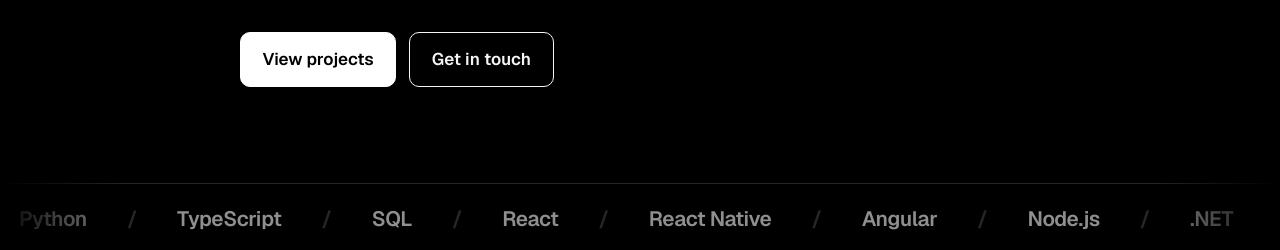
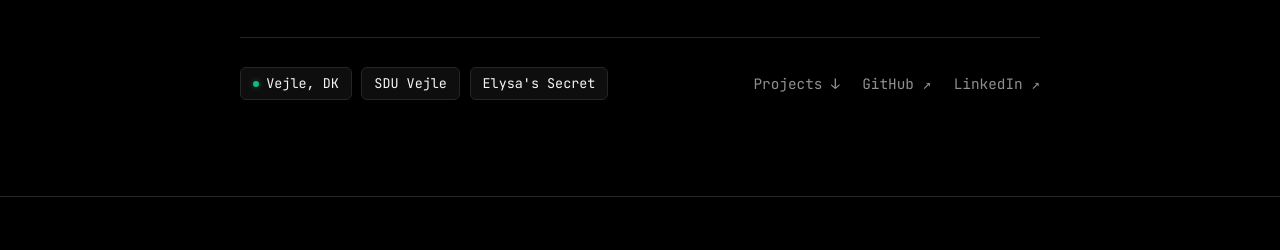
Before and after one commit to SimeDev42/simeone.cc, a plain HTML site: page index.html in a window 1280 px wide. Shown: the part 550-800 px from the top of the page. Drawn offline with nearby package versions, Linux system fonts and the light colour scheme.

Commit message:
Refactor hero section with new layout and links

```diff
--- a/index.html
+++ b/index.html
@@ -40,14 +40,20 @@
     <div>
       <h1>Learning software engineering by building real software.</h1>
       <p class="lead">I'm <strong>Simeone</strong>, an Italian software engineering student based in Vejle, Denmark, studying at SDU and building with <a href="https://elysasecret.com/" target="_blank" rel="noopener noreferrer">Elysa's Secret</a>.</p>
-      <div class="btns">
-        <a class="btn primary" href="#projects">View projects</a>
-        <a class="btn" href="#contact">Get in touch</a>
+      <div class="hero-footer">
+        <div class="hero-meta mono">
+          <span class="meta-tag"><span class="dot" aria-hidden="true"></span> Vejle, DK</span>
+          <span class="meta-tag">SDU Vejle</span>
+          <span class="meta-tag">Elysa's Secret</span>
+        </div>
+        <div class="hero-links mono">
+          <a href="#projects" class="hero-link">Projects ↓</a>
+          <a href="https://github.com/SimeDev42" target="_blank" rel="noopener noreferrer" class="hero-link">GitHub ↗</a>
+          <a href="https://www.linkedin.com/in/simeone-gentile/" target="_blank" rel="noopener noreferrer" class="hero-link">LinkedIn ↗</a>
+        </div>
       </div>
     </div>
   </section>
-
-  <div class="marq" aria-hidden="true"><div class="track"><ul><li>C</li><li>C++</li><li>C#</li><li>Java</li><li>Python</li><li>TypeScript</li><li>SQL</li><li>React</li><li>React Native</li><li>Angular</li><li>Node.js</li><li>.NET</li><li>PostgreSQL</li><li>MySQL</li><li>SQL Server</li><li>Docker</li><li>Proxmox</li><li>Git</li><li>Linux</li></ul></div></div>
 
   <section class="sec" id="about">
     <div class="wrap about">
--- a/script.js
+++ b/script.js
@@ -68,8 +68,6 @@ document.documentElement.classList.add("js");
   if(!rm){h.setAttribute("aria-label",h.textContent);h.innerHTML=h.textContent.split(" ").map(function(w,i){return '<span class="w" aria-hidden="true"><span style="--i:'+i+'">'+w+'</span></span>';}).join(" ");}
   var gr=document.querySelector(".grid");
   if(!rm){addEventListener("pointermove",function(e){var b=gr.getBoundingClientRect();gr.style.setProperty("--mx",(e.clientX-b.left)+"px");gr.style.setProperty("--my",(e.clientY-b.top)+"px");},{passive:true});}
-  var tr=document.querySelector(".track");
-  if(tr){tr.appendChild(tr.firstElementChild.cloneNode(true));}
   if(!rm&&"IntersectionObserver" in window){
     var io=new IntersectionObserver(function(es){es.forEach(function(e){if(e.isIntersecting){e.target.classList.add("on");io.unobserve(e.target);}});},{threshold:.15});
     document.querySelectorAll(".sec h2,.about p,.sub-title,.path li,.comp-card,.skills>div,.filters,.row,.mail,.social").forEach(function(t,k){t.classList.add("rv");t.style.setProperty("--d",(k%4)*70+"ms");io.observe(t);});
--- a/style.css
+++ b/style.css
@@ -117,35 +117,87 @@ nav a:hover{color:var(--ink)}
 h1{margin:0;font-weight:700;font-size:clamp(2.7rem,7vw,5rem);line-height:1.05;letter-spacing:-.05em;text-wrap:balance}
 .lead{max-width:40rem;margin:1.8rem 0 2.2rem;color:var(--muted);font-size:1.2rem;line-height:1.6}
 .lead strong{color:var(--ink);font-weight:600}
-.btns{display:flex;gap:.8rem;flex-wrap:wrap}
-.btn{display:inline-block;text-decoration:none;font-weight:600;padding:.8rem 1.35rem;border-radius:10px;border:1.5px solid var(--ink)}
+.hero-footer{
+  display:flex;
+  align-items:center;
+  justify-content:space-between;
+  gap:1.5rem;
+  flex-wrap:wrap;
+  margin-top:2.5rem;
+  padding-top:1.8rem;
+  border-top:1px solid var(--line);
+}
+.hero-meta{
+  display:flex;
+  align-items:center;
+  gap:.6rem;
+  flex-wrap:wrap;
+  font-size:.84rem;
+}
+.meta-tag{
+  display:inline-flex;
+  align-items:center;
+  gap:.45rem;
+  padding:.3rem .75rem;
+  border:1px solid var(--line);
+  border-radius:6px;
+  background:var(--surface);
+  color:var(--ink);
+}
+.meta-tag .dot{
+  width:6px;
+  height:6px;
+  border-radius:50%;
+  background:#10B981;
+  box-shadow:0 0 6px rgba(16,185,129,0.5);
+}
+.hero-links{
+  display:flex;
+  align-items:center;
+  gap:1.4rem;
+  font-size:.9rem;
+}
+.hero-link{
+  color:var(--muted);
+  text-decoration:none;
+  position:relative;
+  transition:color .2s ease;
+}
+.hero-link:hover{
+  color:var(--ink);
+}
+.hero-link::after{
+  content:"";
+  position:absolute;
+  left:0;
+  right:0;
+  bottom:-2px;
+  height:1px;
+  background:var(--accent);
+  transform:scaleX(0);
+  transform-origin:left;
+  transition:transform .25s ease;
+}
+.hero-link:hover::after{
+  transform:scaleX(1);
+}
+.btn{display:inline-block;text-decoration:none;font-weight:600;padding:.8rem 1.35rem;border-radius:10px;border:1.5px solid var(--ink);transition:transform .2s,background-color .2s,color .2s}
 .btn.primary{background:var(--accent);border-color:var(--accent);color:var(--accent-ink)}
+.btn:not(.primary):hover{background:var(--ink);color:var(--bg)}
+.btn.primary:hover{background:transparent;color:var(--ink)}
 .btn:hover{transform:translateY(-2px)}
-.status{display:flex;align-items:center;gap:.6rem;margin:0 0 1.4rem;font-size:.95rem;color:var(--muted)}
-.status i{position:relative;width:.55rem;height:.55rem;border-radius:50%;background:var(--ink)}
-.status i::after{content:"";position:absolute;inset:0;border-radius:50%;border:1px solid var(--ink);animation:ping 2.4s ease-out infinite}
-@keyframes ping{to{transform:scale(3.4);opacity:0}}
 ::selection{background:var(--ink);color:var(--bg)}
 main{position:relative;isolation:isolate}
 .grid{position:absolute;inset:0 0 auto 0;height:min(100svh,52rem);z-index:-1;pointer-events:none;background-image:radial-gradient(var(--ink) 1px,transparent 1.3px);background-size:26px 26px;opacity:.3;-webkit-mask-image:radial-gradient(240px circle at var(--mx,74%) var(--my,30%),#000,transparent);mask-image:radial-gradient(240px circle at var(--mx,74%) var(--my,30%),#000,transparent)}
 .w{display:inline-block;overflow:hidden;vertical-align:top;padding:0 .05em .12em 0;margin-bottom:-.12em}
 .w>span{display:inline-block;transform:translateY(108%);animation:up .9s cubic-bezier(.2,.8,.2,1) forwards;animation-delay:calc(var(--i)*70ms + 120ms)}
 @keyframes up{to{transform:none}}
-.js .lead,.js .btns{opacity:0;animation:fade .9s cubic-bezier(.2,.8,.2,1) forwards}
-.js .lead{animation-delay:.35s}.js .btns{animation-delay:.5s}
+.js .lead,.js .hero-footer{opacity:0;animation:fade .9s cubic-bezier(.2,.8,.2,1) forwards}
+.js .lead{animation-delay:.35s}.js .hero-footer{animation-delay:.5s}
 @keyframes fade{from{opacity:0;transform:translateY(12px)}to{opacity:1;transform:none}}
-.btn{transition:transform .2s,background-color .2s,color .2s}
-.btn:not(.primary):hover{background:var(--ink);color:var(--bg)}
-.btn.primary:hover{background:transparent;color:var(--ink)}
 nav a{position:relative}
 nav a::after{content:"";position:absolute;left:0;right:0;bottom:-4px;height:1px;background:var(--ink);transform:scaleX(0);transform-origin:left;transition:transform .3s cubic-bezier(.2,.8,.2,1)}
 nav a:hover::after{transform:scaleX(1)}
-.marq{overflow:hidden;border-top:1px solid var(--line);padding:1.1rem 0;-webkit-mask-image:linear-gradient(90deg,transparent,#000 10%,#000 90%,transparent);mask-image:linear-gradient(90deg,transparent,#000 10%,#000 90%,transparent)}
-.track{display:flex;width:max-content;animation:slide 40s linear infinite}
-.marq:hover .track{animation-play-state:paused}
-.track ul{display:flex;gap:2.5rem;margin:0;padding:0 2.5rem 0 0;list-style:none;font-weight:600;font-size:1.3rem;letter-spacing:-.02em;color:var(--muted)}
-.track li::after{content:"/";margin-left:2.5rem;color:var(--line)}
-@keyframes slide{to{transform:translateX(-50%)}}
 .rv{opacity:0;transform:translateY(18px);transition:opacity .7s cubic-bezier(.2,.8,.2,1) var(--d,0ms),transform .7s cubic-bezier(.2,.8,.2,1) var(--d,0ms),background-color .25s,padding-left .3s}
 .rv.on{opacity:1;transform:none}
 .pop{animation:pop .5s cubic-bezier(.2,.8,.2,1) both}
@@ -281,7 +333,7 @@ footer{padding-block:2rem 2.5rem;color:var(--muted);font-size:.9rem;border-top:1
 @media (prefers-reduced-motion:reduce){
   html{scroll-behavior:auto}
   header{transition:none}
-  .track,.pop{animation:none}
+  .pop{animation:none}
   .btn:hover{transform:none}
   #theme, #theme:hover{transform:none}
   #theme svg, #theme:hover svg{transform:none;transition:none}
@@ -289,5 +341,5 @@ footer{padding-block:2rem 2.5rem;color:var(--muted);font-size:.9rem;border-top:1
   .links a:hover svg{transform:none}
   .comp-scroll{scroll-behavior:auto}
   .scroll-btn:hover, .scroll-btn:active{transform:none}
-  .js .lead,.js .btns{opacity:1;animation:none}
+  .js .lead,.js .hero-footer{opacity:1;animation:none}
 }
```
